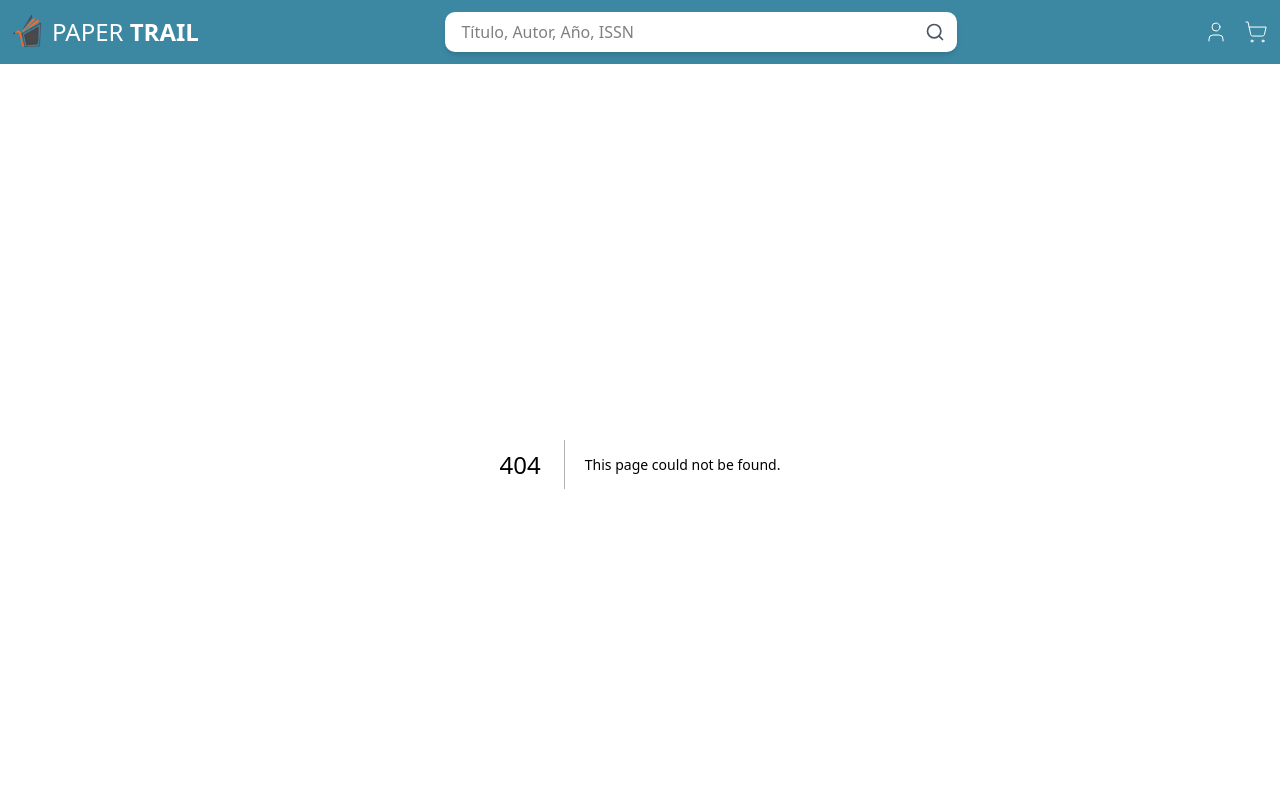
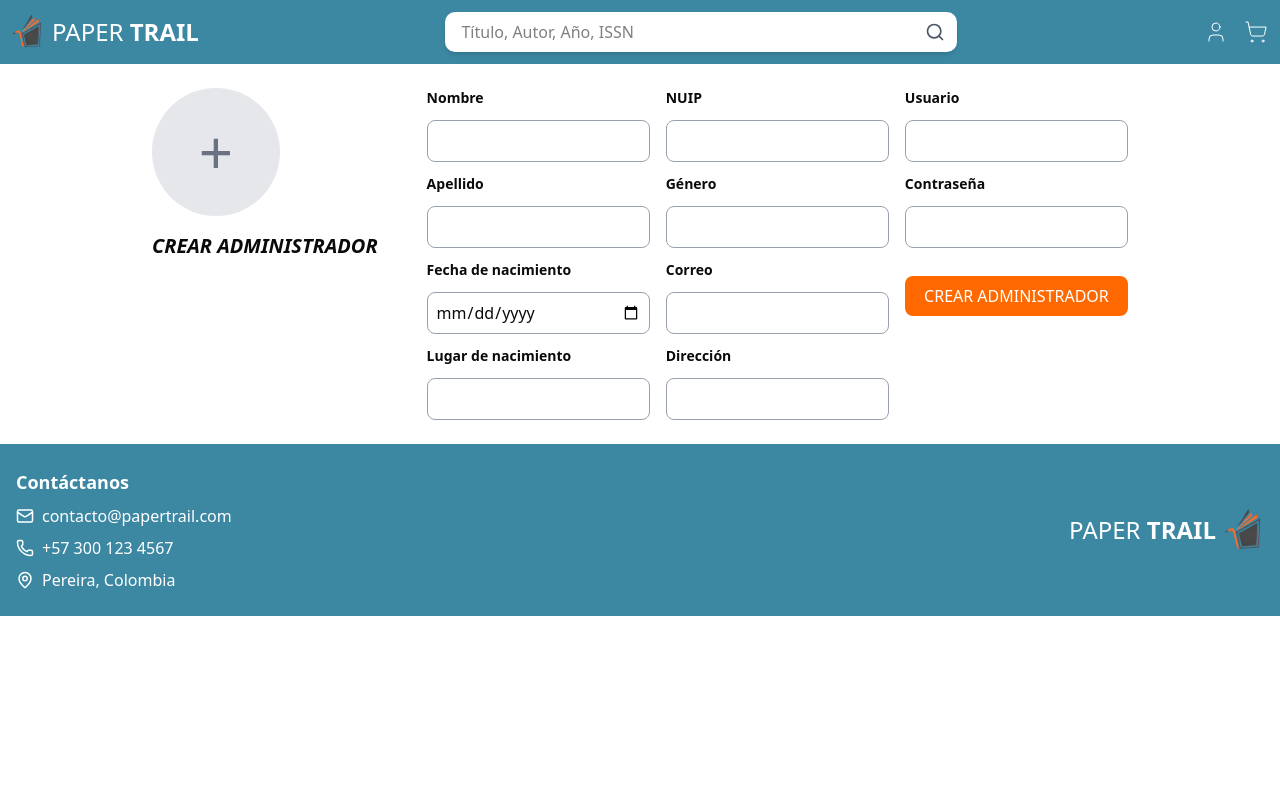
Before and after one commit to Sapr1121/PaperTrail, a Next.js app in the folder front-end-nextjs/frontend-nextjs/: page /createadmin in a window 1280 px wide. Before the commit this address had no page. Shown: the top 800 px of the page. Built offline with nearby package versions, Linux system fonts and the light colour scheme.

Commit message:
Todo bien hecho

```diff
--- /dev/null
+++ b/front-end-nextjs/frontend-nextjs/app/(routes)/createadmin/page.tsx
@@ -0,0 +1,8 @@
+import CreateAdmin from "@/components/createadmin";
+
+
+export default function Page(){
+    return(
+        <CreateAdmin/>
+    )
+}
--- /dev/null
+++ b/front-end-nextjs/frontend-nextjs/app/(routes)/gestionroot/page.tsx
@@ -0,0 +1,9 @@
+import GestionRoot from "@/components/gestionroot";
+
+
+
+export default function Page(){
+    return(
+        <GestionRoot/>
+    )
+}
--- /dev/null
+++ b/front-end-nextjs/frontend-nextjs/components/createadmin.tsx
@@ -0,0 +1,102 @@
+"use client";
+import { useState } from "react";
+
+const CreateAdmin = () => {
+  const [formData, setFormData] = useState({
+    nombre: "",
+    apellido: "",
+    fechaNacimiento: "",
+    lugarNacimiento: "",
+    nuip: "",
+    genero: "",
+    correo: "",
+    direccion: "",
+    usuario: "",
+    contraseña: "",
+  });
+
+  const handleChange = (e: React.ChangeEvent<HTMLInputElement>) => {
+    setFormData({ ...formData, [e.target.name]: e.target.value });
+  };
+
+  const handleSubmit = (e: React.FormEvent) => {
+    e.preventDefault();
+    console.log("Datos enviados:", formData);
+  };
+
+  return (
+    <div className="max-w-5xl mx-auto p-6">
+      <div className="flex flex-col md:flex-row items-center md:items-start gap-6">
+        {/* Sección Izquierda */}
+        <div className="flex flex-col items-center md:items-start">
+          <div className="w-32 h-32 bg-gray-200 flex items-center justify-center rounded-full">
+            <span className="text-gray-500 text-6xl">+</span>
+          </div>
+          <h2 className="mt-4 text-xl font-bold italic">CREAR ADMINISTRADOR</h2>
+        </div>
+
+        {/* Separador */}
+        <div className="hidden md:block w-px bg-gray-300 h-full"></div>
+
+        {/* Formulario */}
+        <form onSubmit={handleSubmit} className="flex-1 grid grid-cols-1 sm:grid-cols-2 lg:grid-cols-3 gap-4 w-full">
+          {/* Columna 1 */}
+          <div className="space-y-3">
+            <label className="block text-sm font-semibold">Nombre</label>
+            <input type="text" name="nombre" value={formData.nombre} onChange={handleChange}
+              className="border border-gray-400 border-solid rounded-md p-2 w-full focus:outline-none focus:ring-2 focus:ring-orange-500" />
+
+            <label className="block text-sm font-semibold">Apellido</label>
+            <input type="text" name="apellido" value={formData.apellido} onChange={handleChange}
+              className="border border-gray-400 border-solid rounded-md p-2 w-full focus:outline-none focus:ring-2 focus:ring-orange-500" />
+
+            <label className="block text-sm font-semibold">Fecha de nacimiento</label>
+            <input type="date" name="fechaNacimiento" value={formData.fechaNacimiento} onChange={handleChange}
+              className="border border-gray-400 border-solid rounded-md p-2 w-full focus:outline-none focus:ring-2 focus:ring-orange-500" />
+
+            <label className="block text-sm font-semibold">Lugar de nacimiento</label>
+            <input type="text" name="lugarNacimiento" value={formData.lugarNacimiento} onChange={handleChange}
+              className="border border-gray-400 border-solid rounded-md p-2 w-full focus:outline-none focus:ring-2 focus:ring-orange-500" />
+          </div>
+
+          {/* Columna 2 */}
+          <div className="space-y-3">
+            <label className="block text-sm font-semibold">NUIP</label>
+            <input type="text" name="nuip" value={formData.nuip} onChange={handleChange}
+              className="border border-gray-400 border-solid rounded-md p-2 w-full focus:outline-none focus:ring-2 focus:ring-orange-500" />
+
+            <label className="block text-sm font-semibold">Género</label>
+            <input type="text" name="genero" value={formData.genero} onChange={handleChange}
+              className="border border-gray-400 border-solid rounded-md p-2 w-full focus:outline-none focus:ring-2 focus:ring-orange-500" />
+
+            <label className="block text-sm font-semibold">Correo</label>
+            <input type="email" name="correo" value={formData.correo} onChange={handleChange}
+              className="border border-gray-400 border-solid rounded-md p-2 w-full focus:outline-none focus:ring-2 focus:ring-orange-500" />
+
+            <label className="block text-sm font-semibold">Dirección</label>
+            <input type="text" name="direccion" value={formData.direccion} onChange={handleChange}
+              className="border border-gray-400 border-solid rounded-md p-2 w-full focus:outline-none focus:ring-2 focus:ring-orange-500" />
+          </div>
+
+          {/* Columna 3 */}
+          <div className="space-y-3">
+            <label className="block text-sm font-semibold">Usuario</label>
+            <input type="text" name="usuario" value={formData.usuario} onChange={handleChange}
+              className="border border-gray-400 border-solid rounded-md p-2 w-full focus:outline-none focus:ring-2 focus:ring-orange-500" />
+
+            <label className="block text-sm font-semibold">Contraseña</label>
+            <input type="password" name="contraseña" value={formData.contraseña} onChange={handleChange}
+              className="border border-gray-400 border-solid rounded-md p-2 w-full focus:outline-none focus:ring-2 focus:ring-orange-500" />
+
+            {/* Botón de Enviar */}
+            <button type="submit" className="w-full bg-orange-500 text-white py-2 rounded-md mt-4">
+              CREAR ADMINISTRADOR
+            </button>
+          </div>
+        </form>
+      </div>
+    </div>
+  );
+};
+
+export default CreateAdmin;
--- /dev/null
+++ b/front-end-nextjs/frontend-nextjs/components/gestionroot.tsx
@@ -0,0 +1,67 @@
+"use client";
+import { useState } from "react";
+
+const GestionRoot = () => {
+  const [admins, setAdmins] = useState([
+    { id: 1, name: "ADMIN 1" },
+    { id: 2, name: "ADMIN 2" },
+    { id: 3, name: "ADMIN 3" },
+  ]);
+
+  const handleDelete = (id: number) => {
+    setAdmins(admins.filter((admin) => admin.id !== id));
+  };
+
+  return (
+    <div className="max-w-3xl mx-auto p-6">
+      {/* Título */}
+      <h1 className="text-2xl font-bold text-center mb-6">GESTION ROOT</h1>
+
+      {/* Sección de Administradores */}
+      <div className="flex justify-between items-center mb-4">
+        <div>
+          <p className="font-semibold">Administradores</p>
+          <p className="text-sm text-gray-600">Cantidad: {admins.length}</p>
+        </div>
+        <button className="bg-green-500 text-white px-4 py-2 rounded-md text-sm">
+          Crear administrador
+        </button>
+      </div>
+
+      {/* Lista de Administradores */}
+      <div className="space-y-4">
+        {admins.map((admin) => (
+          <div
+            key={admin.id}
+            className="flex items-center bg-white p-4 rounded-lg shadow-md border"
+          >
+            {/* Imagen */}
+            <div className="w-16 h-16 bg-gray-200 rounded-md flex items-center justify-center">
+              <span className="text-gray-400">📷</span>
+            </div>
+
+            {/* Nombre del administrador */}
+            <div className="flex-1 ml-4">
+              <p className="font-semibold">{admin.name}</p>
+            </div>
+
+            {/* Botones */}
+            <div className="flex space-x-2">
+              <button
+                onClick={() => handleDelete(admin.id)}
+                className="bg-red-500 text-white px-3 py-1 rounded-md text-sm"
+              >
+                ELIMINAR
+              </button>
+              <button className="bg-blue-500 text-white px-3 py-1 rounded-md text-sm">
+                EDITAR
+              </button>
+            </div>
+          </div>
+        ))}
+      </div>
+    </div>
+  );
+};
+
+export default GestionRoot;
--- a/front-end-nextjs/frontend-nextjs/components/home.tsx
+++ b/front-end-nextjs/frontend-nextjs/components/home.tsx
@@ -5,6 +5,24 @@ import { useState } from "react";
 
 const Home = () => {
   const [showSubscribe, setShowSubscribe] = useState(true);
+
+  {/*Inicio funciones boton suscripción */}
+  // Maneja la transición de desvanecimiento
+  const handleMouseEnter = (e) => {
+    const element = e.target as HTMLElement; // Asegura que target es un HTMLElement
+    element.classList.add('scale-105');
+  };
+
+  const handleMouseLeave = (e) => {
+    const element = e.target as HTMLElement; // Asegura que target es un HTMLElement
+    element.classList.remove('scale-105');
+  };
+
+  const handleClose = () => {
+    // Animar el desvanecimiento antes de esconder el componente
+    setShowSubscribe(false);
+  };
+  {/*Fin funciones boton suscripción */}
   return (
     <div className="min-h-screen bg-white">
 
@@ -40,16 +58,18 @@ const Home = () => {
           </div>
         ))}
       </div>
-
-      {/* Botón de suscripción flotante */}
-      {showSubscribe && (
-        <div className="fixed bottom-4 right-4 bg-orange-500 text-white px-4 py-2 rounded-md shadow-lg flex items-center gap-2 cursor-pointer">
-          📩 SUSCRÍBETE!!!
-          <button className="cursor-pointer" onClick={() => setShowSubscribe(false)}>
-            <X size={18} />
-          </button>
-        </div>
-      )}
+      <div
+      className={`fixed bottom-4 right-4 bg-orange-500 text-white px-4 py-2 rounded-md shadow-lg flex items-center gap-2 cursor-pointer transition-all duration-300 ${
+        showSubscribe ? 'opacity-100' : 'opacity-0 pointer-events-none'
+      }`}
+      onMouseEnter={handleMouseEnter}
+      onMouseLeave={handleMouseLeave}
+    >
+      📩 SUSCRÍBETE!!!
+      <button className="cursor-pointer" onClick={handleClose}>
+        <X size={18} />
+      </button>
+      </div>
     </div>
   );
 };
```
